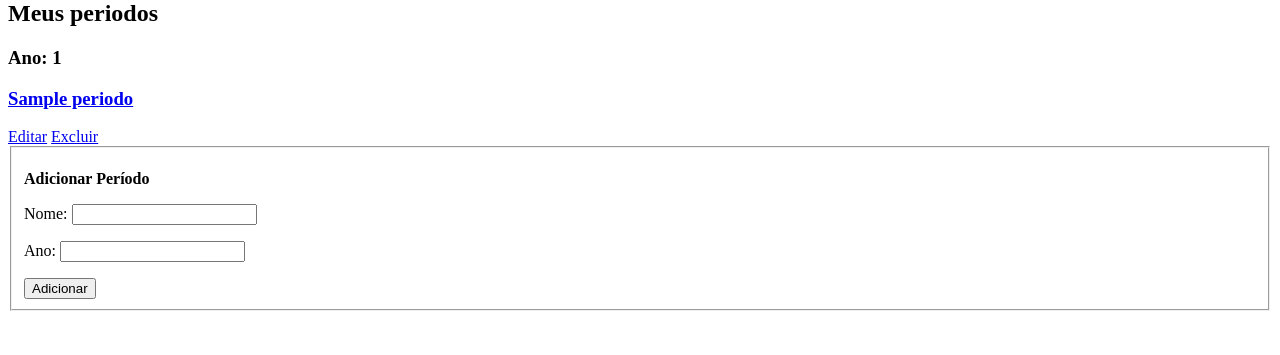
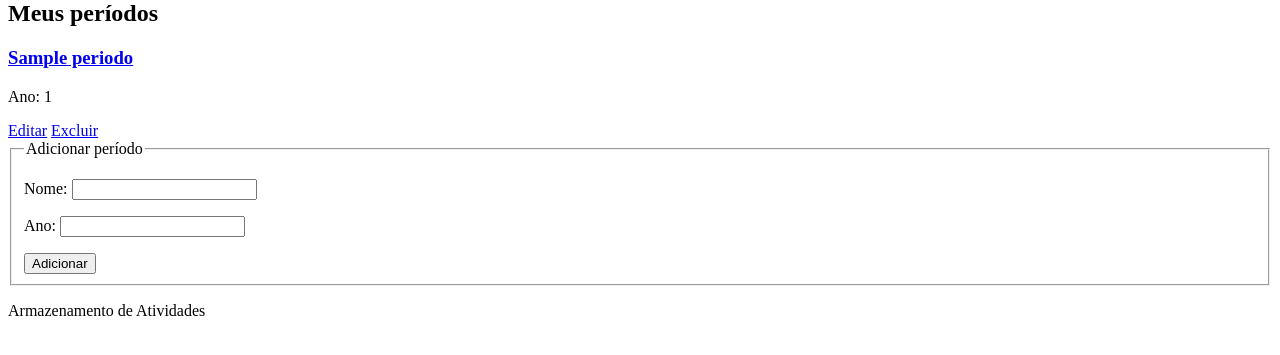
Before and after one commit to Nolramt/Armazenamento-de-atividades, a Django app: page / in a window 1280 px wide. Shown: the part 20-375 px from the top of the page. Run offline with Django 5.2, Linux system fonts and the light colour scheme; tables that the repository leaves empty hold one stand-in row (values such as "Sample post").

Commit message:
refactor: organizando .html de periodos

```diff
--- a/app/templates/periodos.html
+++ b/app/templates/periodos.html
@@ -11,21 +11,32 @@
     </header>
     <main>
         <section>
-            <h2>Meus periodos</h2>
+            <h2 id="titulo-periodos">Meus períodos</h2>
             {% for periodo in periodos %}
-                <h3>Ano: {{periodo.ano}}</h3>
-                <a href="{% url 'lista_materias' periodo.ID_periodo %}">
-                    <h3>{{periodo.nome}}</h3>
-                </a>
-                <a href="{% url 'editar_item' 'periodo' periodo.ID_periodo %}">Editar</a>
-                <a href="{% url 'excluir_item' 'periodo' periodo.ID_periodo %}">Excluir</a>
+                <article>
+
+                    <h3>
+                        <a href="{% url 'lista_materias' periodo.ID_periodo %}">
+                            {{periodo.nome}}</a>
+                    </h3>
+                    <p>Ano: {{periodo.ano}}</p>
+                    <nav aria-label="Ações do período">
+                        <a href="{% url 'editar_item' 'periodo' periodo.ID_periodo %}">Editar</a>
+                        <a href="{% url 'excluir_item' 'periodo' periodo.ID_periodo %}">Excluir</a>
+                    </nav>
+                </article>
+            {% empty %}
+                <p>Nenhum período cadastrado ainda.</p>
             {% endfor %}
+
         </section>
-        <section>
+        <section aria-labelledby="titulo-adicionar">
             <form method="post">
+                {% csrf_token %}
+
                 <fieldset>
-                    <p><strong>Adicionar Período</strong></p>
-                    {% csrf_token %}
+                    <legend id="titulo-adicionar">Adicionar período</legend>
+
                     {{form.as_p}}
 
                     <button type="submit">Adicionar</button>
@@ -33,5 +44,8 @@
             </form>
         </section>
     </main>
+    <footer>
+        <p>Armazenamento de Atividades</p>
+    </footer>
 </body>
 </html>
```
